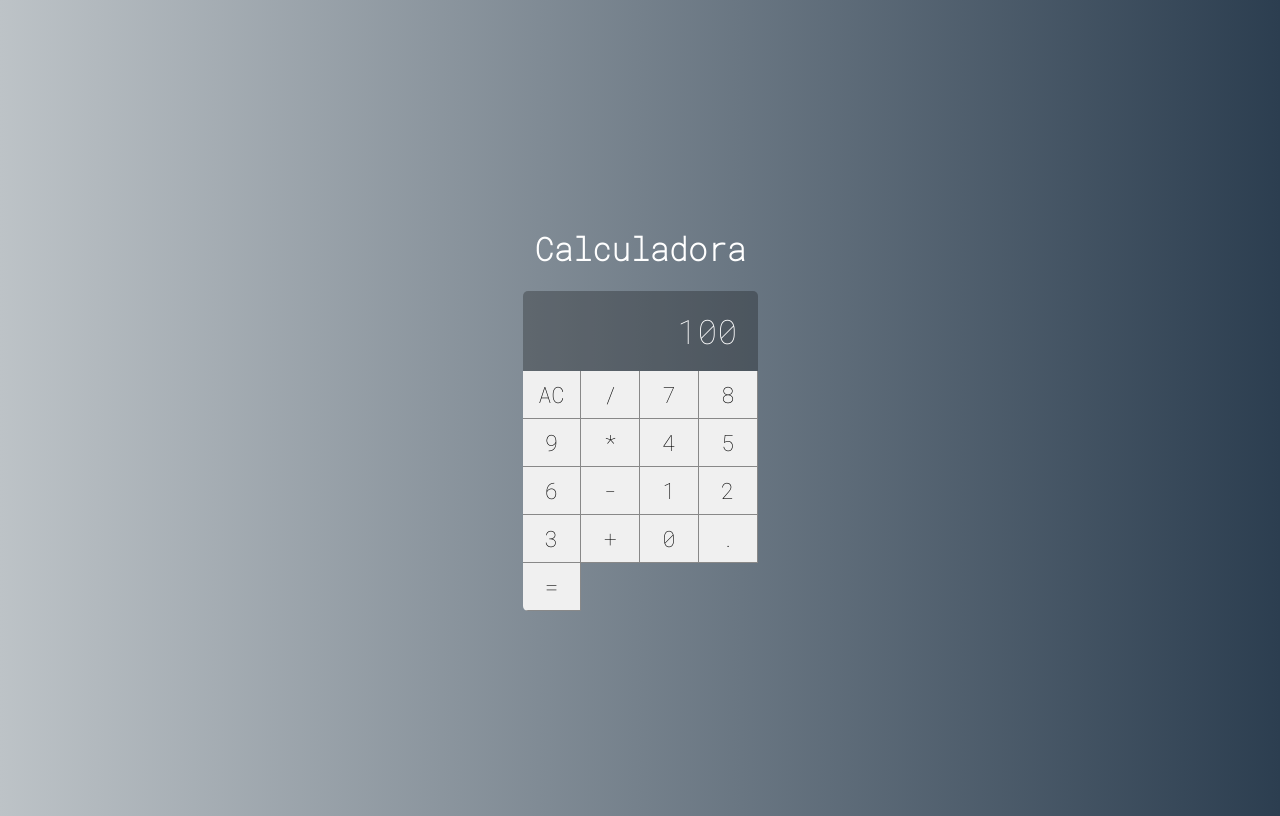
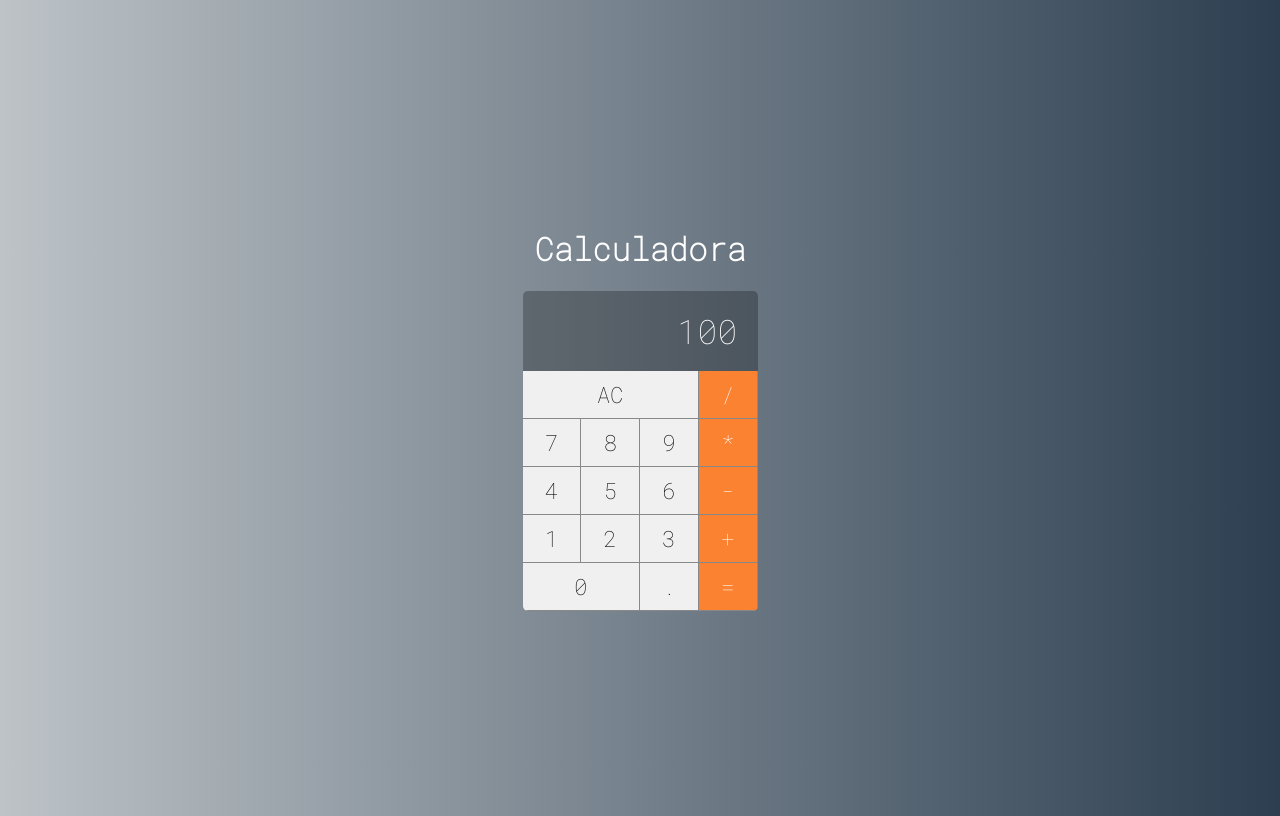
Before and after one commit to NathanaelCruz/calculator, a React (Create React App) app: page / in a window 1280 px wide. Built offline with nearby package versions, Linux system fonts and the light colour scheme.

Commit message:
Development function operation and digit

```diff
--- a/src/components/Button.css
+++ b/src/components/Button.css
@@ -11,3 +11,24 @@
     border-bottom: var(--border-button);
     outline: none;
 }
+
+.button:active {
+    background-color: #ccc;
+}
+
+.button.double {
+    grid-column: span 2;
+}
+
+.button.triple {
+    grid-column: span 3;
+}
+
+.button.operation {
+    background-color: #fa8231;
+    color: #fff;
+}
+
+.button.operation:active {
+    background-color: #fa8231cc;
+}
--- a/src/components/Button.jsx
+++ b/src/components/Button.jsx
@@ -1,4 +1,12 @@
 import React from "react"
 import "./Button.css"
 
-export default props => <button type="button" className="button">{props.label}</button>
+export default props =>
+<button type="button"
+        onClick={e => props.click && props.click(props.label)} className={`button
+        ${props.operation ? 'operation' : ''}
+        ${props.double ? 'double' : ''}
+        ${props.triple ? 'triple' : ''}
+    `}>
+    {props.label}
+</button>
--- a/src/main/Calculator.jsx
+++ b/src/main/Calculator.jsx
@@ -5,27 +5,49 @@
 import Display from "../components/Display"
 
 export default class Calculator extends Component {
+
+
+    constructor(props){
+        super(props)
+        this.clearMemory = this.clearMemory.bind(this)
+        this.setOperation = this.setOperation.bind(this)
+        this.addDigit = this.addDigit.bind(this)
+    }
+
+    clearMemory(){
+        console.log("Limpar")
+    }
+
+    setOperation(operation){
+        console.log(operation)
+    }
+
+    addDigit(n){
+        console.log(n)
+    }
+
     render(){
+
         return (
             <div className="calculator">
                 <Display value="100" />
-                <Button label="AC" />
-                <Button label="/" />
-                <Button label="7" />
-                <Button label="8" />
-                <Button label="9" />
-                <Button label="*" />
-                <Button label="4" />
-                <Button label="5" />
-                <Button label="6" />
-                <Button label="-" />
-                <Button label="1" />
-                <Button label="2" />
-                <Button label="3" />
-                <Button label="+" />
-                <Button label="0" />
-                <Button label="." />
-                <Button label="=" />
+                <Button label="AC" click={() => this.clearMemory()} triple />
+                <Button label="/" click={this.setOperation} operation />
+                <Button label="7" click={this.addDigit} />
+                <Button label="8" click={this.addDigit} />
+                <Button label="9" click={this.addDigit} />
+                <Button label="*" click={this.setOperation} operation />
+                <Button label="4" click={this.addDigit} />
+                <Button label="5" click={this.addDigit} />
+                <Button label="6" click={this.addDigit} />
+                <Button label="-" click={this.setOperation} operation />
+                <Button label="1" click={this.addDigit} />
+                <Button label="2" click={this.addDigit} />
+                <Button label="3" click={this.addDigit} />
+                <Button label="+" click={this.setOperation} operation />
+                <Button label="0" click={this.addDigit} double />
+                <Button label="." click={this.addDigit} />
+                <Button label="=" click={this.setOperation} operation />
             </div>
             )
     }
```
Also changed, not shown: 1 other file (tests, documents, lock files or other folders).
